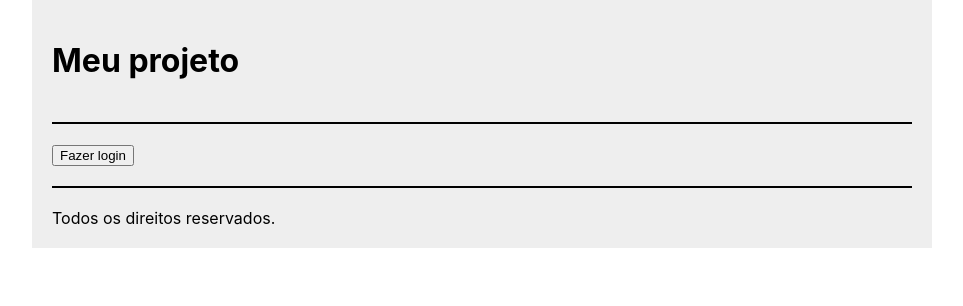
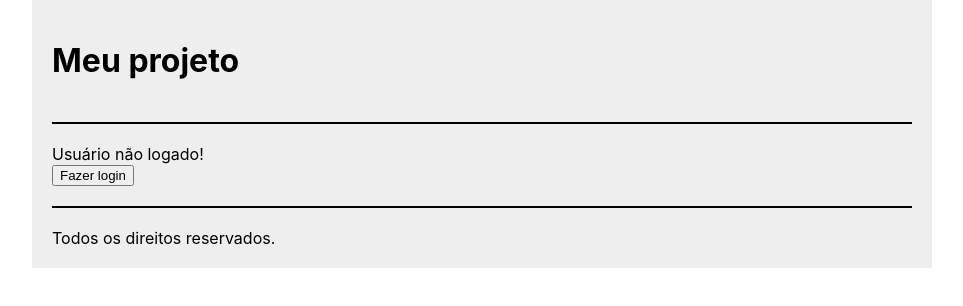
Before and after one commit to ThiagoRipardoDeLima/projetonextjs, a Next.js app: page / in a window 1280 px wide. Shown: the top 306 px of the page, without its empty margins (158-1121 px from the left). Built offline with nearby package versions, Linux system fonts and the light colour scheme; no server answers.

Commit message:
Requisições e Middlewares
Login: Páginas privadas (via client-side)

Login: Páginas privadas (via server-side)

```diff
--- a/component/Layout/index.tsx
+++ b/component/Layout/index.tsx
@@ -8,13 +8,21 @@ type Props = {
 }
 
 const Layout = ({children}: Props) => {
-    const {data: session} = useSession();
+    const {data: session, status: statusSession} = useSession();
 
     return (
         <div className={styles.container}>
             <header className={styles.header}>
                     <h1>Meu projeto</h1>
             </header>
+
+            {statusSession === 'loading' &&
+                <div>Carregando</div>
+            }
+
+            {statusSession === 'unauthenticated' &&
+                <div>Usuário não logado!</div>
+            }
 
             {session &&
                 [
```
Also changed, not shown: pages/usuarios/index.tsx (+13 -1 lines).
